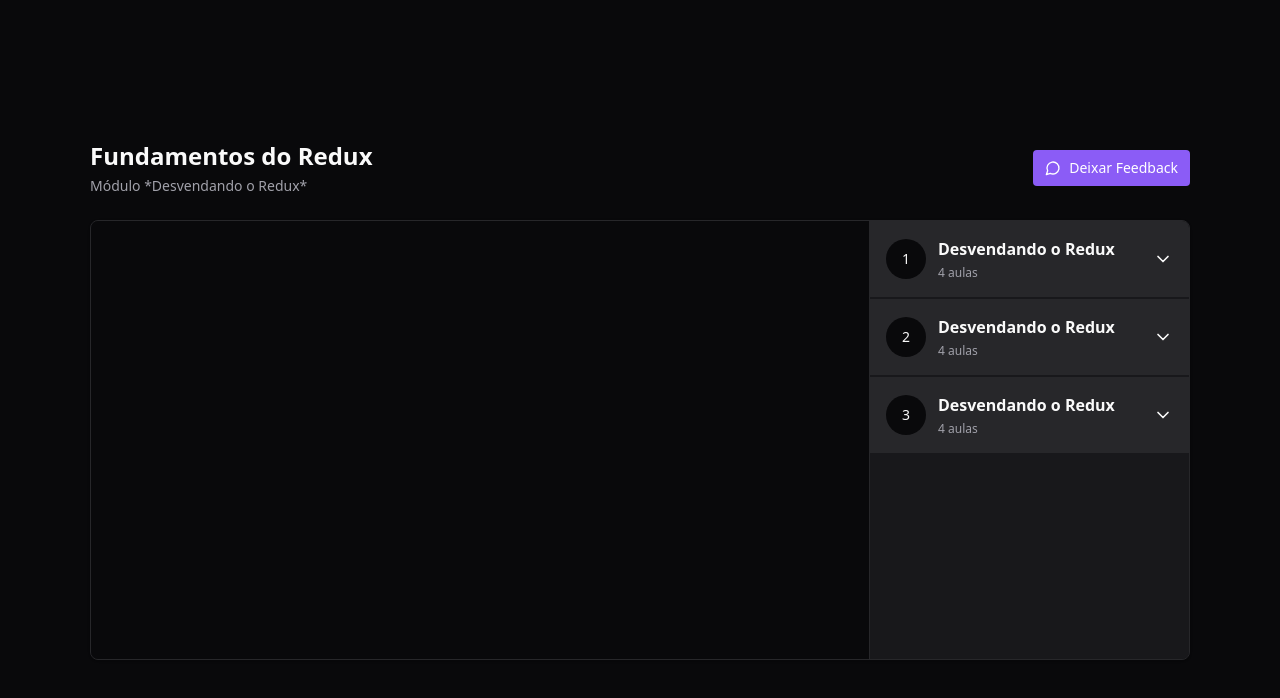
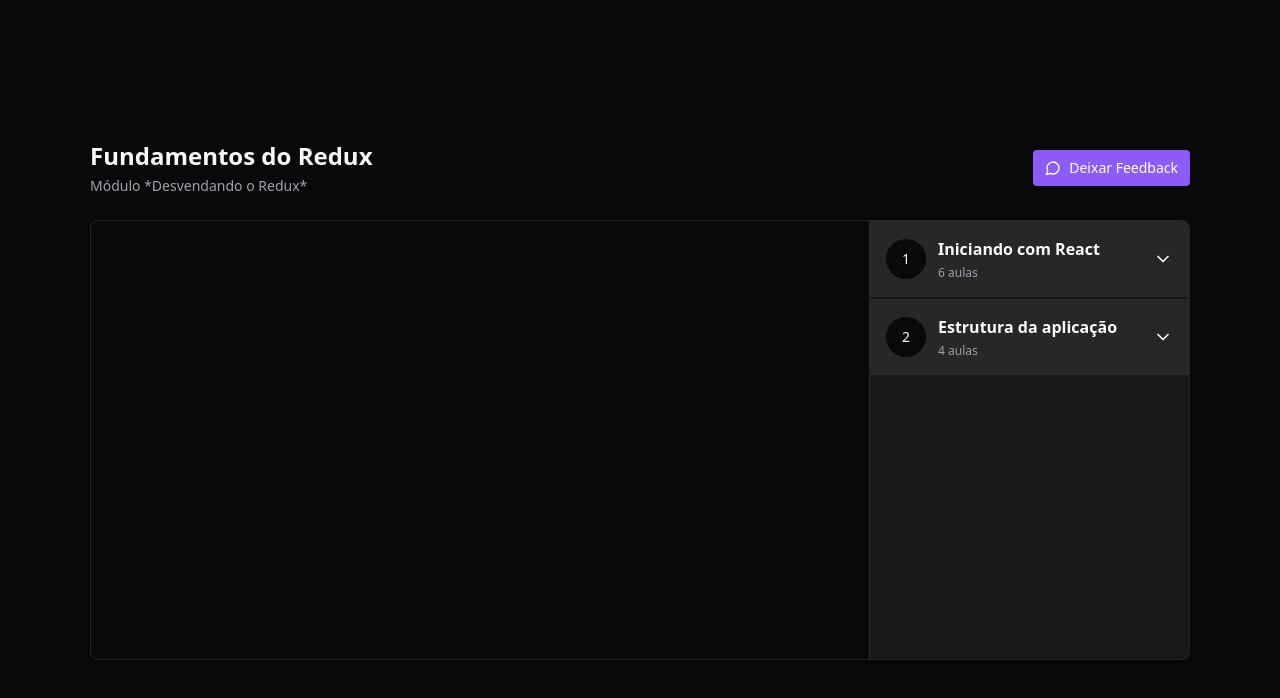
Before and after one commit to devguga87/VideoPlayerWithRedux, a React (Vite) app: page / in a window 1280 px wide. Shown: the top 698 px of the page. Built offline with nearby package versions, Linux system fonts and the light colour scheme.

Commit message:
feat: faz o consumo do state na page e no componente module

```diff
--- a/src/components/Module.tsx
+++ b/src/components/Module.tsx
@@ -2,6 +2,7 @@
 
 import { ChevronDown} from "lucide-react";
 import { Lesson } from "./Lesson";
+import { useAppSelector } from '../store';
 
 interface ModuleProps{
     moduleIndex:number
@@ -10,6 +11,10 @@
 }
 
 export function Module({ moduleIndex, title, amountOfLessons}:ModuleProps){
+    const lessons = useAppSelector(state => {
+        return state.player.course.modules[moduleIndex].lessons
+    })
+
     return (
         <Collapsible.Root className='group'>
             <Collapsible.Trigger className='flex w-full items-center gap-3 bg-zinc-800 p-4'>
@@ -22,10 +27,11 @@
             </Collapsible.Trigger>
             <Collapsible.Content>
                 <nav className='relative flex flex-col gap-4 p-6'>
-                    <Lesson title="Fundamentos do Redux" duration="09:13"/>
-                    <Lesson title="Fundamentos do Redux" duration="09:13" />
-                    <Lesson title="Fundamentos do Redux" duration="09:13" />
-                    <Lesson title="Fundamentos do Redux" duration="09:13" />
+                    {lessons.map(lesson => <Lesson
+                        key={lesson.id}
+                        title={lesson.title}
+                        duration={lesson.duration}
+                    />)}
                 </nav>
             </Collapsible.Content>
         </Collapsible.Root>
--- a/src/pages/Player.tsx
+++ b/src/pages/Player.tsx
@@ -2,8 +2,11 @@
 import { Header } from '../components/Header'
 import { Video } from '../components/Video'
 import { Module } from '../components/Module'
+import { useAppSelector } from '../store'
 
 export function Player(){
+    const modules = useAppSelector(state => state.player.course.modules)
+
     return (
         <div className="h-screen bg-zinc-950 text-zinc-50 flex justify-center items-center">
            <div className="flex w-[1100px] flex-col gap-6">
@@ -21,9 +24,16 @@
                         <Video />
                     </div>
                     <aside className='w-80  absolute top-0 right-0 bottom-0 border-l border-zinc-800 bg-zinc-900 overflow-y-scroll scrollbar scrollbar-thin scrollbar-track-zinc-950 divide-y-2 divide-zinc-900'>
-                        <Module moduleIndex={0} title="Desvendando o Redux" amountOfLessons={4}/>
-                        <Module moduleIndex={1} title="Desvendando o Redux" amountOfLessons={4}/>
-                        <Module moduleIndex={2} title="Desvendando o Redux" amountOfLessons={4}/>
+                        {modules.map((module, index) => {
+                            return (
+                                <Module
+                                    key={module.id}
+                                    moduleIndex={index}
+                                    title={module.title}
+                                    amountOfLessons={module.lessons.length}
+                                />
+                            )
+                        })}
                     </aside>
                 </main>
            </div>
```
